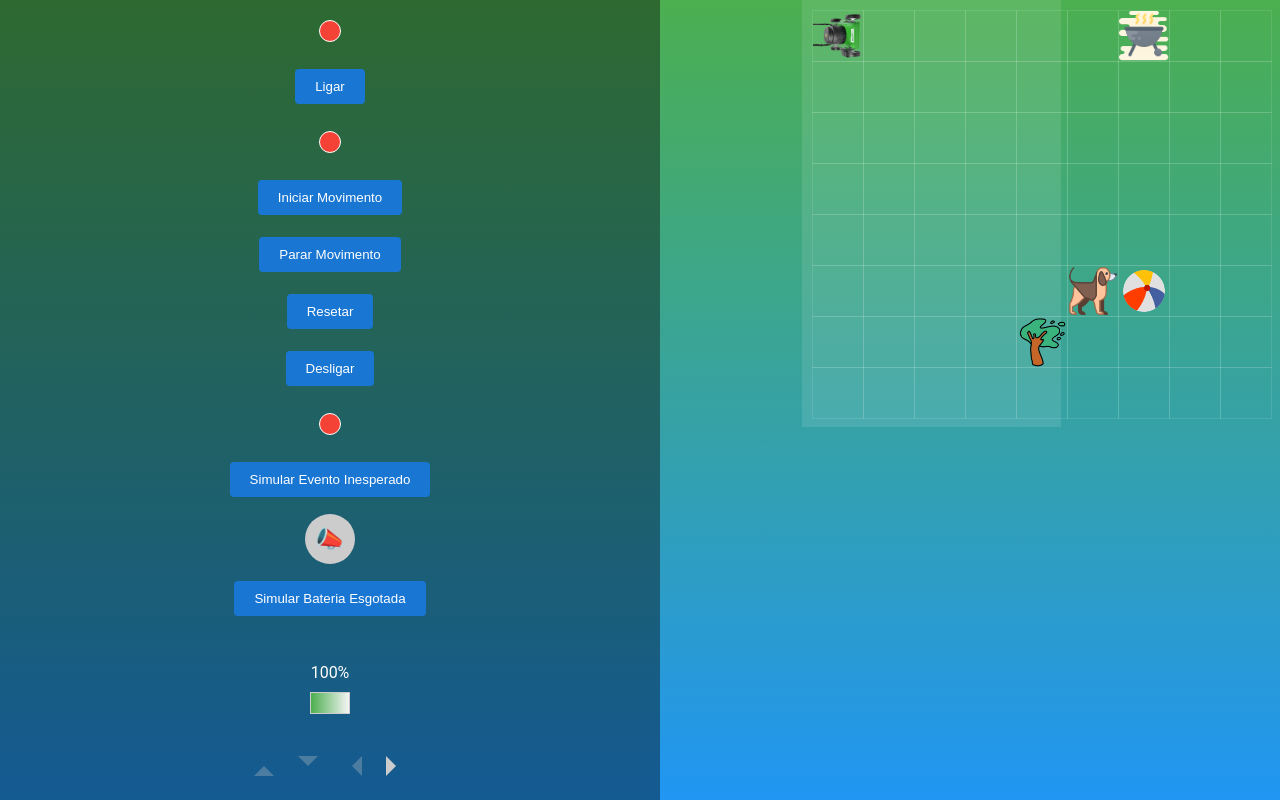
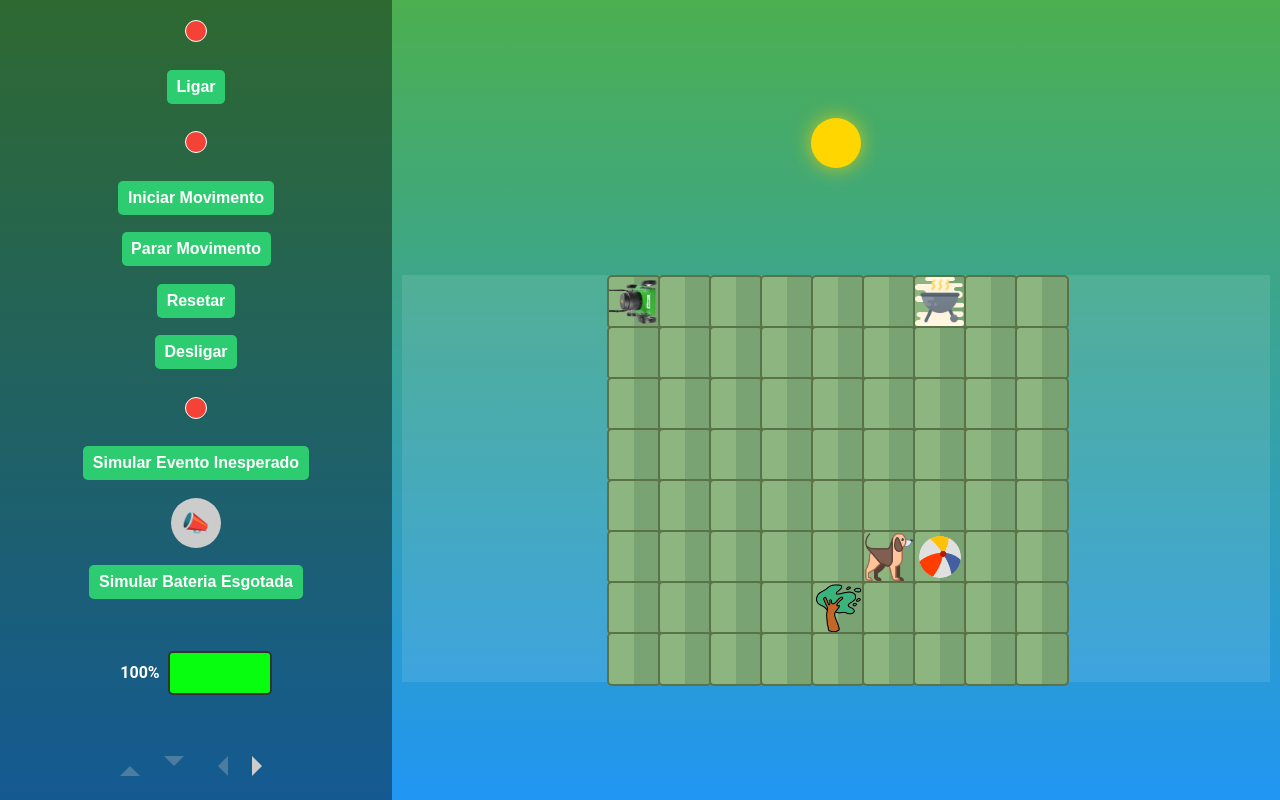
Before and after one commit to lucaslop/outorgaantecipada, a plain HTML site: page index.html in a window 1280 px wide. Drawn offline with Linux system fonts and the light colour scheme.

Commit message:
improve button styles, lawn grid, sun and battery styles

```diff
--- a/stylesheet/styles.css
+++ b/stylesheet/styles.css
@@ -10,7 +10,7 @@ body {
 }
 
 .controls {
-  width: 50%;
+  width: 30%;
   padding: 10px;
   display: flex;
   flex-direction: column;
@@ -20,18 +20,39 @@ body {
   color: #fff;
 }
 
+.lawn {
+  width: 70%;
+  /* height: 100vh; */
+  display: flex;
+  flex-direction: column;
+  justify-content: space-evenly;
+  align-items: center;
+  padding: 10px;
+
+}
+
 .button {
-  background-color: #1976D2;
-  color: #fff;
+  display: inline-block;
+  padding: .5rem .6rem;
+  background-color: #2ecc71;
+  color: white;
+  font-size: 1rem;
+  font-weight: bold;
   border: none;
-  border-radius: 4px;
-  padding: 10px 20px;
+  border-radius: 5px;
+  text-decoration: none;
   cursor: pointer;
-  margin: 5px 0;
+  transition: background-color 0.3s ease, transform 0.2s ease;
 }
 
 .button:hover {
-  background-color: #1565C0;
+  background-color: #27ae60;
+  transform: scale(1.05);
+  box-shadow: 0px 4px 8px rgba(46, 204, 113, 0.3);
+}
+
+.button:active {
+  background-color: #218c74;
 }
 
 .led {
@@ -52,26 +73,40 @@ body {
 
 .battery-container {
   display: flex;
-  flex-direction: column;
+  flex-direction: row;
+  gap: .5rem;
   align-items: center;
   margin: 20px 0;
 }
 
 .battery {
-  width: 100%;
-  height: 20px;
-  background: linear-gradient(90deg, #4CAF50 0%, #f5f5f5 100%);
-  border: 1px solid #ccc;
+  width: 100px;
+  height: 40px;
+  border: 2px solid #333;
+  border-radius: 5px;
+  overflow: hidden;
+}
+
+.battery-level {
+  height: 100%;
+  background-color: #07ff0f;
 }
 
 .battery-text {
-  margin: 10px 0;
+  text-align: center;
+  line-height: 40px;
+  font-weight: bold;
+  color: #fff;
+}
+
+.battery-text-red {
+  color: #F44336;
 }
 
 .grid-container {
-  width: 50%;
-  padding: 10px;
+  width: 100%;
   display: grid;
+  place-content: center;
   grid-template-columns: repeat(9, 50px);
   grid-template-rows: repeat(8, 50px);
   gap: 1px;
@@ -79,11 +114,17 @@ body {
 }
 
 .grid-item {
+  /* width: 50px;
+  height: 50px;
+  border: 1px solid rgba(255, 255, 255, 0.1); */
+
   width: 50px;
   height: 50px;
-  border: 1px solid rgba(255, 255, 255, 0.1);
+  background-color: #8db580;
+  border: 2px solid #5a7247;
+  border-radius: 5px;
+  background-image: linear-gradient(90deg, #8db580 50%, #79a372 50%);
 }
-
 
 .block {
   width: 50px;
@@ -94,10 +135,8 @@ body {
 }
 
 .block-rotate {
-  animation: rotate 2s linear; /* Adicione esta linha */
+  animation: rotate 2s linear;
 }
-
-
 
 .block-black-1 {
   background: url('../media/arvore.png');
@@ -130,10 +169,6 @@ body {
   background: none;
   background-color: #000;
 }
-.battery-red {
-background: linear-gradient(90deg, #F44336 0%, #f5f5f5 100%);
-}
-
 
 .arrow {
   width: 0;
@@ -183,3 +218,13 @@ background: linear-gradient(90deg, #F44336 0%, #f5f5f5 100%);
   background-color: #ccc;
   color: #666;
 }
+
+.sun {
+  width: 50px;
+  height: 50px;
+  background-color: #ffd600;
+  border-radius: 50%;
+  /* top: 20px;  */
+  /* right: 20px; */
+  box-shadow: 0px 0px 20px rgba(255, 214, 0, 0.7);
+}
```
